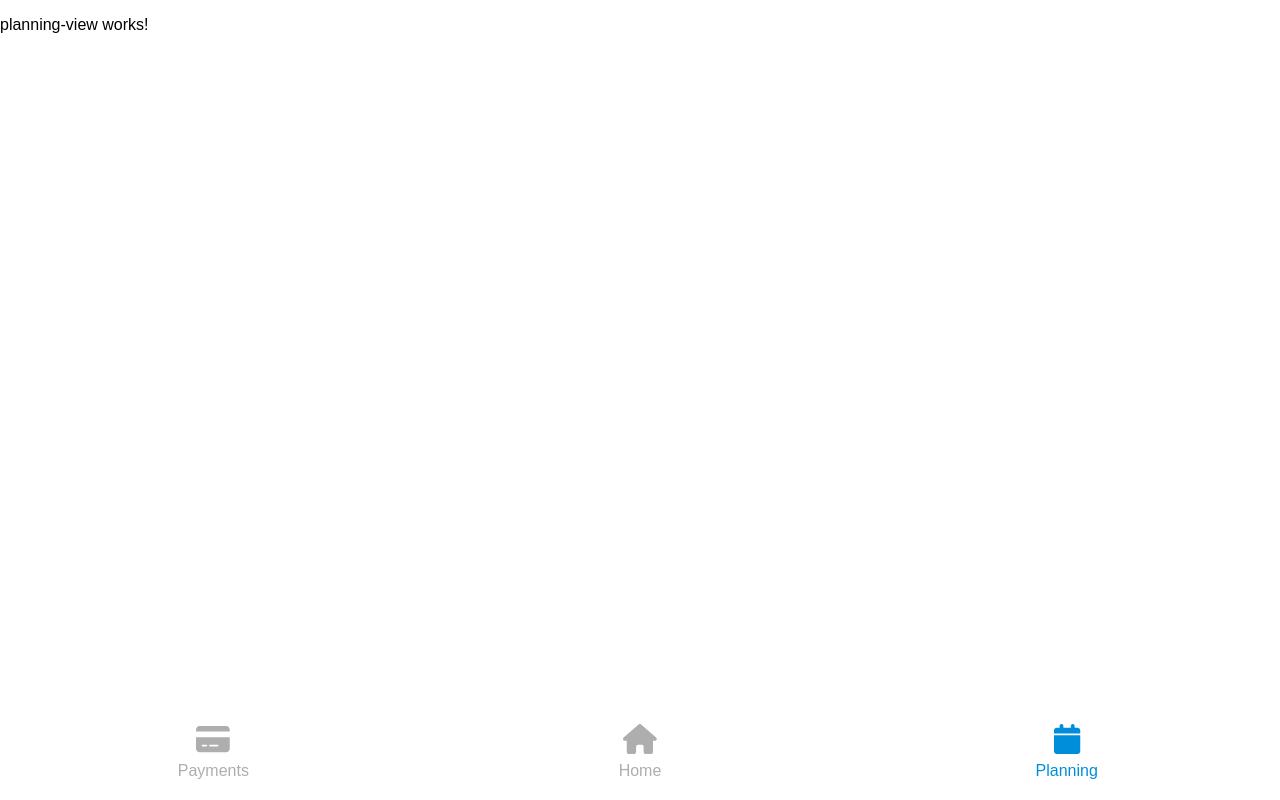
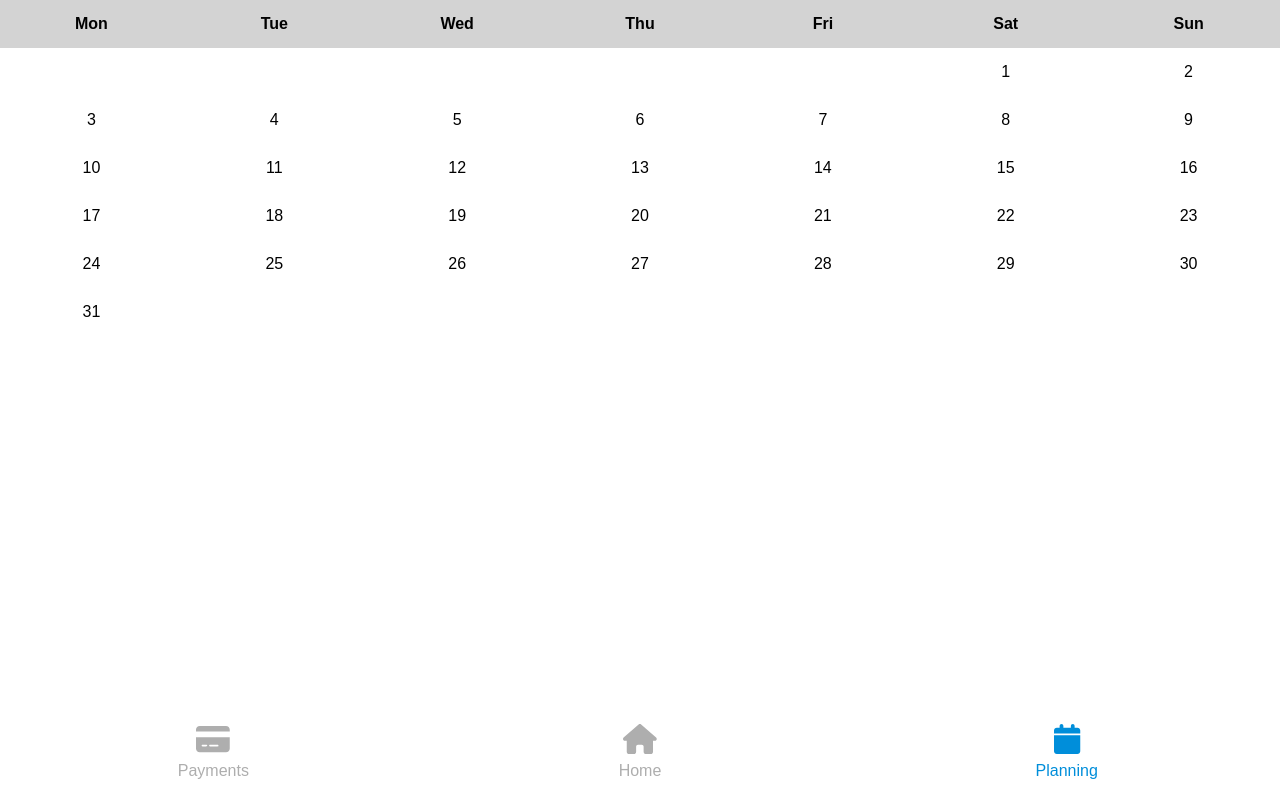
Before and after one commit to PplaysMine/MMI, an Angular app: page /planning in a window 1280 px wide. Built offline with nearby package versions, Linux system fonts and the light colour scheme.

Commit message:
Add calendar

```diff
--- a/src/app/app.module.ts
+++ b/src/app/app.module.ts
@@ -11,6 +11,7 @@ import { SettingsViewComponent } from './views/settings-view/settings-view.compo
 import { PaymentsViewComponent } from './views/payments-view/payments-view.component';
 import { KontoComponent } from './components/konto/konto.component';
 import { PlanningViewComponent } from './views/planning-view/planning-view.component';
+import { CalendarComponent } from './components/calendar/calendar.component';
 
 @NgModule({
   declarations: [
@@ -20,7 +21,8 @@ import { PlanningViewComponent } from './views/planning-view/planning-view.compo
     SettingsViewComponent,
     PaymentsViewComponent,
     KontoComponent,
-    PlanningViewComponent
+    PlanningViewComponent,
+    CalendarComponent
   ],
   imports: [
     BrowserModule,
--- /dev/null
+++ b/src/app/components/calendar/calendar.component.html
@@ -0,0 +1,4 @@
+<div class="calendar">
+    <p class="day name" *ngFor="let n of dayNames">{{ n }}</p>
+    <p class="day" *ngFor="let d of days"><ng-container *ngIf="d !== 0">{{ d }}</ng-container></p>
+</div>
--- /dev/null
+++ b/src/app/components/calendar/calendar.component.scss
@@ -0,0 +1,20 @@
+@import 'src/styles';
+
+.calendar {
+    width: 100%;
+    display: grid;
+    grid-template-columns: repeat(7, 1fr);
+    grid-template-rows: repeat(6, 1fr);
+}
+
+.day {
+    justify-content: center;
+    text-align: center;
+    padding: 15px;
+    margin: 0;
+}
+
+.day.name {
+    font-weight: bold;
+    background-color: $calendar-border;
+}
--- /dev/null
+++ b/src/app/components/calendar/calendar.component.ts
@@ -0,0 +1,42 @@
+import { Component, OnInit } from '@angular/core';
+
+@Component({
+  selector: 'app-calendar',
+  templateUrl: './calendar.component.html',
+  styleUrls: ['./calendar.component.scss']
+})
+export class CalendarComponent implements OnInit {
+
+  dayNames: string[] = ['Mon', 'Tue', 'Wed', 'Thu', 'Fri', 'Sat', 'Sun'];
+  days: (number | null)[] = [];
+
+  private done: boolean = false;
+
+  constructor() { }
+
+  ngOnInit(): void {
+    let month = new Date().getMonth();
+    let year = new Date().getFullYear();
+    let totalDays = this.daysInMonth(year, month);
+    let firstDay = this.getFirst(year, month);
+    let counter = 0;
+    for(let i = 1; i < totalDays+1; i++) {
+      if(firstDay != i && !this.done) {
+        totalDays++;
+        this.days.push(0);
+      } else {
+        this.done = true;
+        this.days.push(counter+=1);
+      }
+    }
+  }
+
+  getFirst(year: number, month: number): number {
+    return new Date(year, month).getDay();
+  }
+
+  daysInMonth(year: number, month: number): number {
+    return new Date(year, month+1, 0).getDate();
+  }
+
+}
--- a/src/app/views/planning-view/planning-view.component.html
+++ b/src/app/views/planning-view/planning-view.component.html
@@ -1 +1 @@
-<p>planning-view works!</p>
+<app-calendar></app-calendar>
--- a/src/styles.scss
+++ b/src/styles.scss
@@ -6,6 +6,8 @@ $menu-text-color: #aeaeae;
 $menu-bg-color: white;
 
 $card-bg-color: white;
+
+$calendar-border: lightgray;
 
 html, body {
     margin: 0;
```
Also changed, not shown: 1 other file (tests, documents, lock files or other folders).
